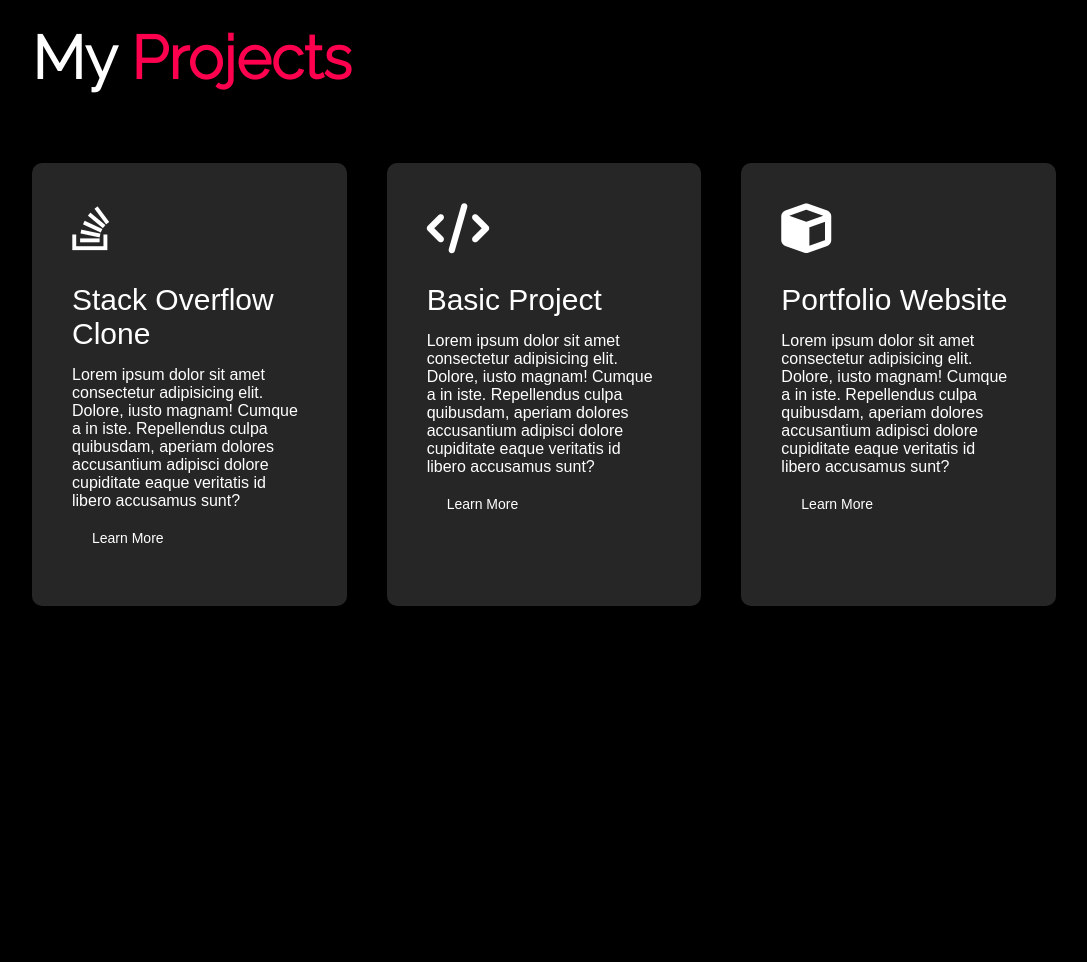
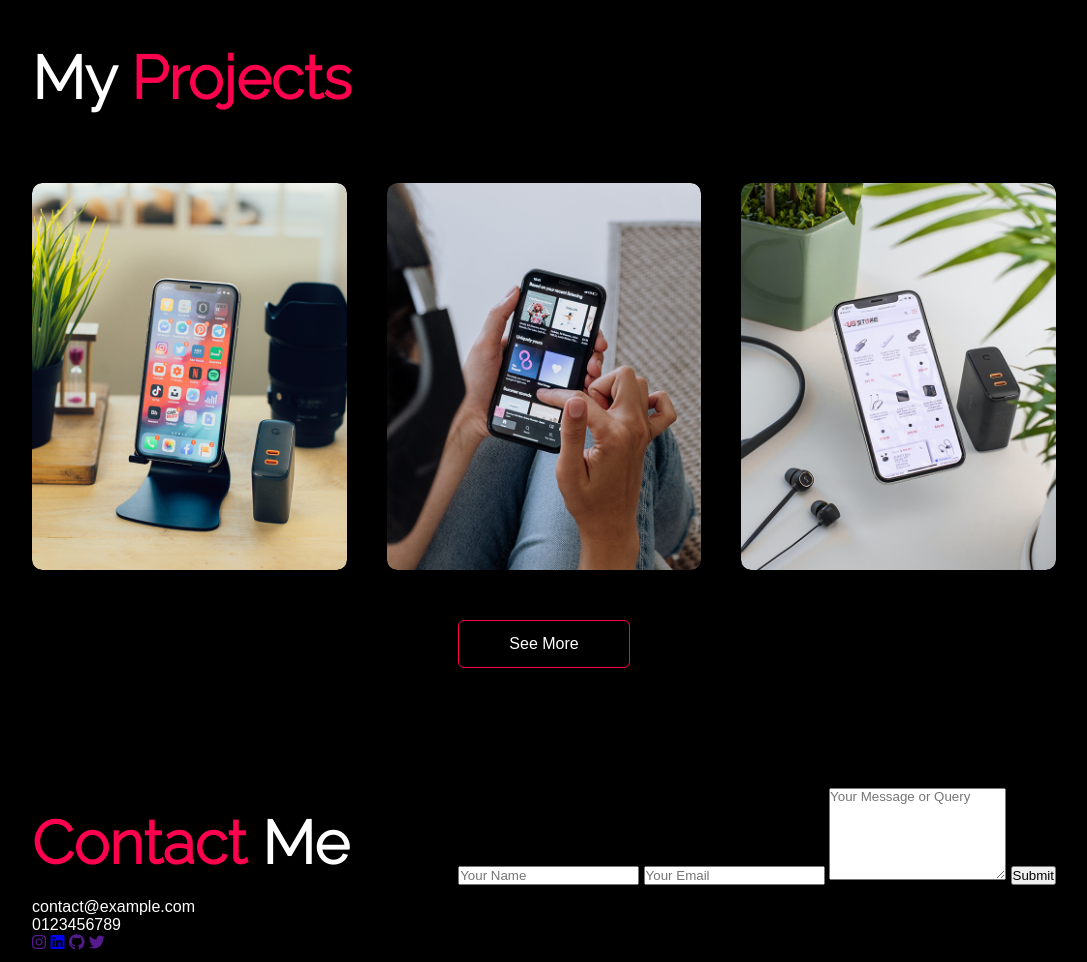
Before and after one commit to Atharva-Maheshwari/My-Portfolio, a plain HTML site: page index.html in a window 1280 px wide. Shown: the part 1487-2449 px from the top of the page, without its empty margins (96-1183 px from the left). Before the commit the page ends 2133 px from the top, so only its background shows below. Drawn offline with Linux system fonts and the light colour scheme.

Commit message:
Added projects & style

```diff
--- a/index.html
+++ b/index.html
@@ -44,7 +44,6 @@
                     <div class="tab-titles">
                         <p class="tab-links active-link" onclick="opentab('skills')">Skills</p>
                         <p class="tab-links" onclick="opentab('experience')">Experience</p>
-                        <p class="tab-links" onclick="opentab('education')">Education</p>
                     </div>
                     <div class="tab-contents active-tab" id="skills">
                         <ul>
@@ -60,44 +59,75 @@
                             <li><span>Web Devlopment</span><br>Building Android/iOS Apps</li>
                         </ul>
                     </div>
-                    <div class="tab-contents" id="education">
-                        <ul>
-                            <li><span>UI?UX</span><br>Designing Web/App Interface</li>
-                            <li><span>Web Devlopment</span><br>Web App Development</li>
-                            <li><span>Web Devlopment</span><br>Building Android/iOS Apps</li>
-                        </ul>
-                    </div>
                 </div>
             </div>
         </div>
     </div>
 
     <!-- Projects section -->
-    <div id="projects" class="proj">
+    <div id="projects">
         <div class="container">
             <h1 class="sub-title"><span>My</span> Projects</h1>
             <div class="projects-list">
-                <div>
-                    <i class="fa-brands fa-stack-overflow"></i>
+                <div class="project">
+                    <img src="images/work-1.png" alt="img">
+                    <div class="layer">
+                        <i class="fa-brands fa-stack-overflow one"></i>
                         <h2>Stack Overflow Clone</h2>
                         <p>Lorem ipsum dolor sit amet consectetur adipisicing elit. Dolore, iusto magnam! Cumque a in iste. Repellendus culpa quibusdam, aperiam dolores accusantium adipisci dolore cupiditate eaque veritatis id libero accusamus sunt?</p>
-                    <a href="#">Learn More</a>
+                        <a href="#"><i class="fa-solid fa-arrow-up-right-from-square"></i></a>
                     </div>
-                <div>
-                    <i class="fa-solid fa-code"></i>
+                </div>
+                <div class="project">
+                    <img src="images/work-2.png" alt="img">
+                    <div class="layer">
+                        <i class="fa-solid fa-code one"></i>
                         <h2>Basic Project</h2>
                         <p>Lorem ipsum dolor sit amet consectetur adipisicing elit. Dolore, iusto magnam! Cumque a in iste. Repellendus culpa quibusdam, aperiam dolores accusantium adipisci dolore cupiditate eaque veritatis id libero accusamus sunt?</p>
-                    <a href="#">Learn More</a>
+                        <a href="#"><i class="fa-solid fa-arrow-up-right-from-square"></i></a>
                     </div>
-                <div>
-                    <i class="fa-solid fa-cube"></i>
+                </div>
+                <div class="project">
+                    <img src="images/work-3.png" alt="img">
+                    <div class="layer">
+                        <i class="fa-solid fa-cube one"></i>
                         <h2>Portfolio Website</h2>
                         <p>Lorem ipsum dolor sit amet consectetur adipisicing elit. Dolore, iusto magnam! Cumque a in iste. Repellendus culpa quibusdam, aperiam dolores accusantium adipisci dolore cupiditate eaque veritatis id libero accusamus sunt?</p>
-                    <a href="#">Learn More</a>
+                        <a href="#"><i class="fa-solid fa-arrow-up-right-from-square"></i></a>
+                    </div>
+                </div>
+            </div>
+            <a href="#" class="btn">See More</a>
+        </div>
+    </div>
+
+    <!-- Contact section -->
+    <div id="contact">
+        <div class="container">
+            <div class="row">
+                <div class="contact-left">
+                    <h1 class="sub-title">Contact <span>Me</span></h1>
+                    <p>contact@example.com</p>
+                    <p>0123456789</p>
+                    <div class="socia-icons">
+                        <a href=""><i class="fa-brands fa-instagram"></i></a>
+                        <a href="https://www.linkedin.com/in/atharva-maheshwari/" target="_blank"><i class="fa-brands fa-linkedin"></i></a>
+                        <a href=""><i class="fa-brands fa-github"></i></a>
+                        <a href=""><i class="fa-brands fa-twitter"></i></a>
+                    </div>
+                </div>
+                <div class="contact-right">
+                    <form action="">
+                        <input type="text" name="Name" placeholder="Your Name" required>
+                        <input type="emal" name="Email" placeholder="Your Email" required>
+                        <textarea name="Message" rows="6" placeholder="Your Message or Query"></textarea>
+                        <button type="submit">Submit</button>
+                    </form>
                 </div>
             </div>
         </div>
     </div>
+
 
     <!-- Scripts -->
 <script>
--- a/style.css
+++ b/style.css
@@ -175,9 +175,9 @@ nav ul li a:hover::after{
     display: block;
 }
 
-/* Projects section */
+/*-- project section --*/
 #projects{
-    padding: 30px 0;
+    padding: 50px 0;
 }
 
 .projects-list{
@@ -187,35 +187,80 @@ nav ul li a:hover::after{
     margin-top: 50px;
 }
 
-.projects-list div{
-    background: #262626;
-    padding: 40px;
-    font-size: 16px;
-    font-weight: 300;
+.project{
     border-radius: 10px;
-    transition: backgroung 0.5s, transform 0.5s;
+    position: relative;
+    overflow: hidden;
 }
 
-.projects-list div i{
+.project img{
+    width: 100%;
+    border-radius: 10px;
+    display: block;
+    transition: transform 0.5s;
+}
+
+.layer{
+    width: 100%;
+    height: 0;
+    background: linear-gradient(rgba(0,0,0,0.6), #ff004f);
+    border-radius: 10px;
+    position: absolute;
+    left: 0;
+    bottom: 0;
+    overflow: hidden;
+    display: flex;
+    align-items: center;
+    justify-content: center;
+    flex-direction: column;
+    padding: 0 40px;
+    text-align: center;
+    transition: height 0.5s;
+}
+
+.layer i.one{
     font-size: 50px;
     margin-bottom: 30px;
 }
 
-.projects-list div h2{
-    font-size: 30px;
-    font-weight: 500;
-    margin-bottom: 15px;
+.layer h2{
+    font-weight: 600;
+    margin-bottom: 20px;
 }
 
-.projects-list div a{
+.layer a{
+    margin-top: 20px;
+    color: #ff004f;
     text-decoration: none;
-    color: #fff;
-    font-size: 14px;
-    margin: 20px;
-    display: inline-block;
+    font-size: 18px;
+    line-height: 60px;
+    background: rgba(255, 255, 255, 0.6);
+    width: 60px;
+    height: 60px;
+    border-radius: 20px;
+}
+.project:hover img{
+    transform: scale(1.1);
 }
 
-.projects-list div:hover{
+.project:hover .layer{
+    height: 100% ;
+}
+
+.btn{
+    display: block;
+    margin: 50px auto;
+    width: fit-content;
+    border: 1px solid #ff004f;
+    padding: 14px 50px;
+    border-radius: 6px;
+    text-decoration: none;
+    color: white;
+    transition: background 0.5s;
+}
+
+.btn:hover{
     background: #ff004f;
-    transform: translateY(-10px);
 }
+
+/*-- contact section --*/
```
Lines whose indentation alone changed are shown as unchanged.
